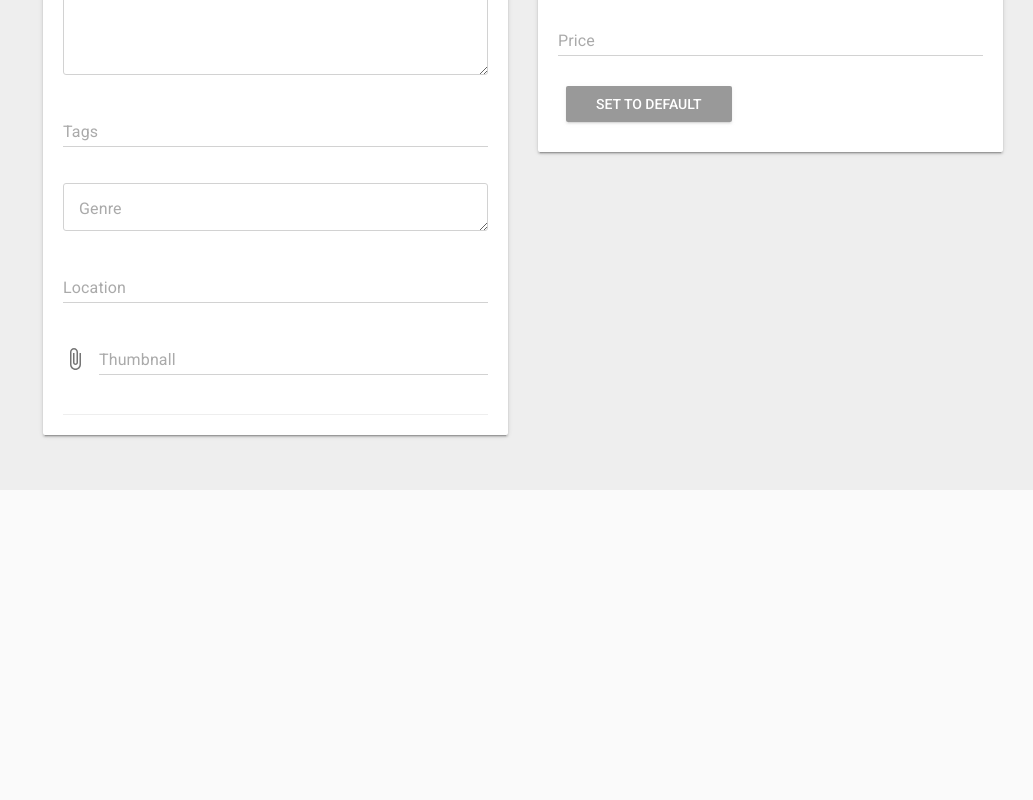
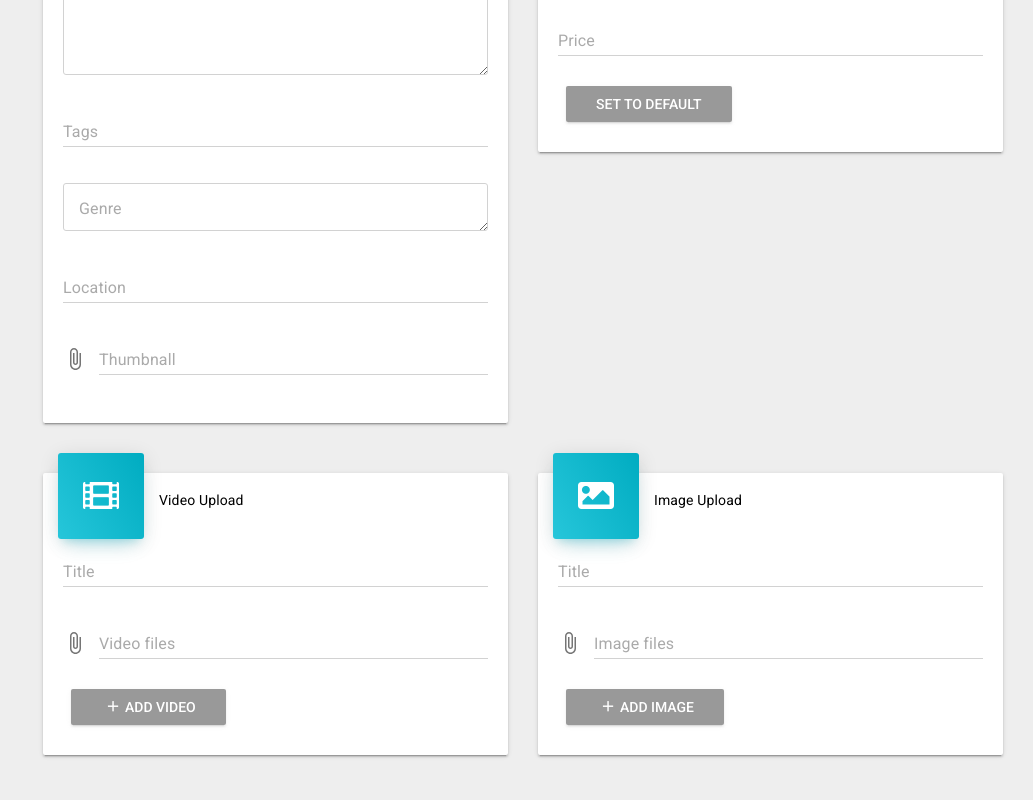
Before and after one commit to apaichon/MAM, a Nuxt app in the folder frontend/: page /AddNews in a window 1280 px wide. Shown: the part 790-1590 px from the top of the page, without its empty margins (247-1280 px from the left). Before the commit the page ends 1377 px from the top, so only its background shows below. Built offline with nearby package versions, Linux system fonts and the light colour scheme.

Commit message:
create compuonent for upload file

```diff
--- /dev/null
+++ b/frontend/components/Card/StandardCard.vue
@@ -0,0 +1,22 @@
+<template>
+  <md-card class="md-card-stats">
+    <md-card-header :data-background-color="dataBackgroundColor">
+      <slot name="header"></slot>
+    </md-card-header>
+    <md-card-content>
+      <slot name="content"></slot>
+    </md-card-content>
+  </md-card>
+</template>
+
+<script>
+export default {
+  name: 'standard-card',
+  props: {
+    dataBackgroundColor: {
+      type: String,
+      default: ""
+    }
+  }
+};
+</script>
--- a/frontend/pages/AddNews.vue
+++ b/frontend/pages/AddNews.vue
@@ -3,11 +3,10 @@
     <p>Add news :No news related <a href="/">Add ralated news</a></p>
     <div class="md-layout">
       <div class="md-layout-item md-medium-size-50 md-xsmall-size-100 md-size-60">
-        <stats-card data-background-color="orange">
+        <standard-card data-background-color="orange">
           <template slot="header">
             <i class="fa fa-tag"></i>
           </template>
-
           <template slot="content">
             <p class="category">News detail</p>
             <md-field>
@@ -47,14 +46,7 @@
               <md-file />
             </md-field>
           </template>
-
-          <!-- <template slot="footer">
-            <div class="stats">
-              <md-icon class="text-danger">warning</md-icon>
-              <a href="#pablo">Get More Space...</a>
-            </div>
-          </template> -->
-        </stats-card>
+        </standard-card>
       </div>
       <div class="md-layout-item md-medium-size-50 md-xsmall-size-100 md-size-40">
         <md-card>
@@ -91,11 +83,62 @@
         </md-card>
       </div>
     </div>
+    <div class="md-layout">
+      <div class="md-layout-item md-medium-size-50 md-xsmall-size-100 md-size-60">
+        <standard-card data-background-color="blue">
+          <template slot="header">
+            <i class="fas fa-film"></i>
+          </template>
+          <template slot="content">
+            <p class="category">Video Upload</p>
+            <md-field>
+              <label>Title</label>
+              <md-input></md-input>
+            </md-field>
+            <md-field>
+              <label>Video files</label>
+              <md-file accept="video/*" />
+            </md-field>
+            <md-button>
+              <md-icon>add</md-icon>
+              Add Video
+            </md-button>
+          </template>
+        </standard-card>
+      </div>
+      <div class="md-layout-item md-medium-size-50 md-xsmall-size-100 md-size-40">
+        <standard-card data-background-color="blue">
+          <template slot="header">
+            <i class="fas fa-image"></i>
+          </template>
+          <template slot="content">
+            <p class="category">Image Upload</p>
+            <md-field>
+              <label>Title</label>
+              <md-input></md-input>
+            </md-field>
+            <md-field>
+              <label>Image files</label>
+              <md-file accept="image/*" />
+            </md-field>
+            <md-button>
+              <md-icon>add</md-icon>
+              Add Image
+            </md-button>
+          </template>
+        </standard-card>
+      </div>
+    </div>
   </div>
 </template>
 
 <script>
+import StandardCard from '~/components/Card/StandardCard.vue'
+
 export default {
+  components: {
+    StandardCard
+  },
   props: {
     dataBackgroundColor: {
       type: String,
```
Also changed, not shown: frontend/components/VideoUploade.vue (added, +12 -0 lines).
